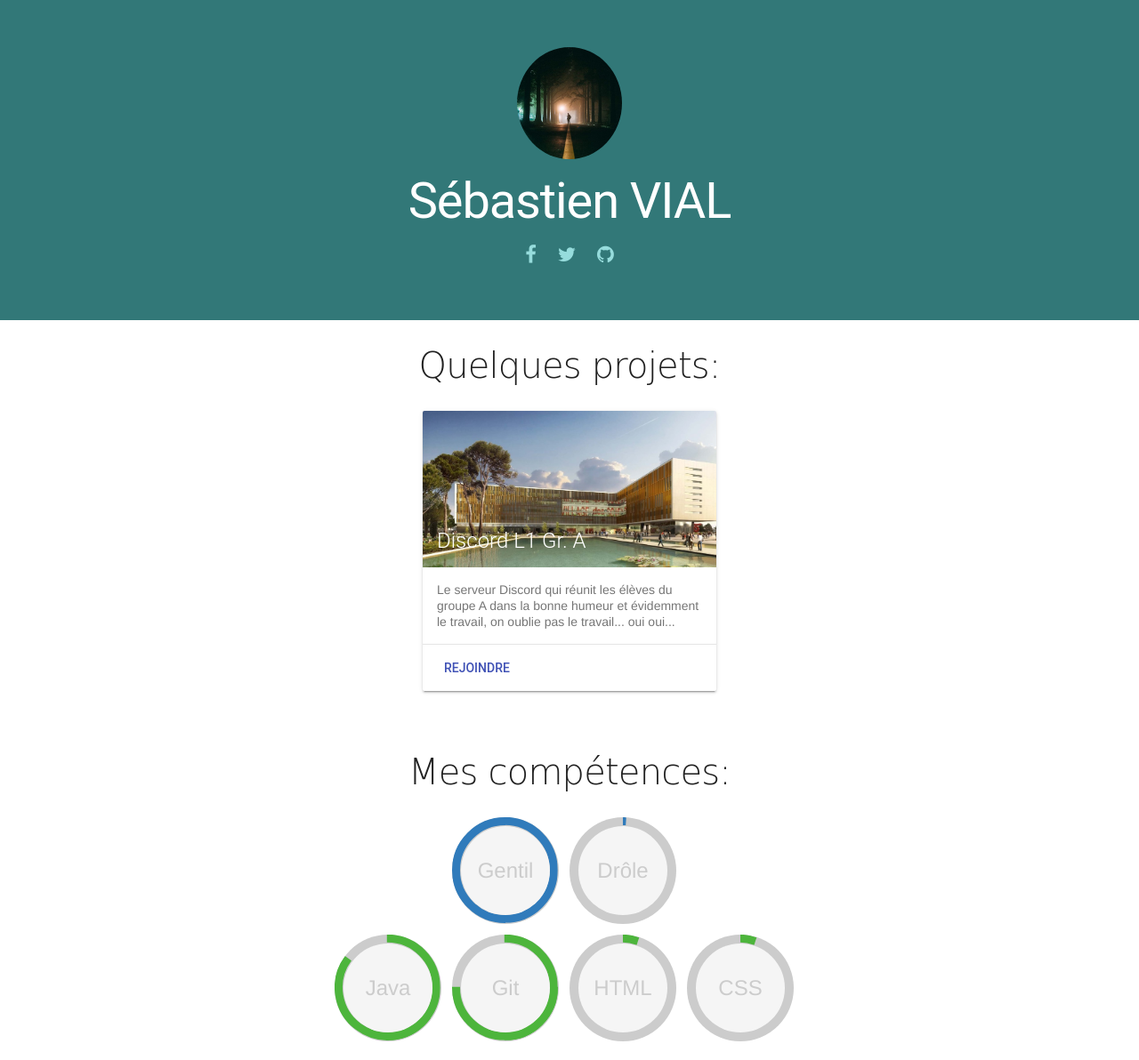
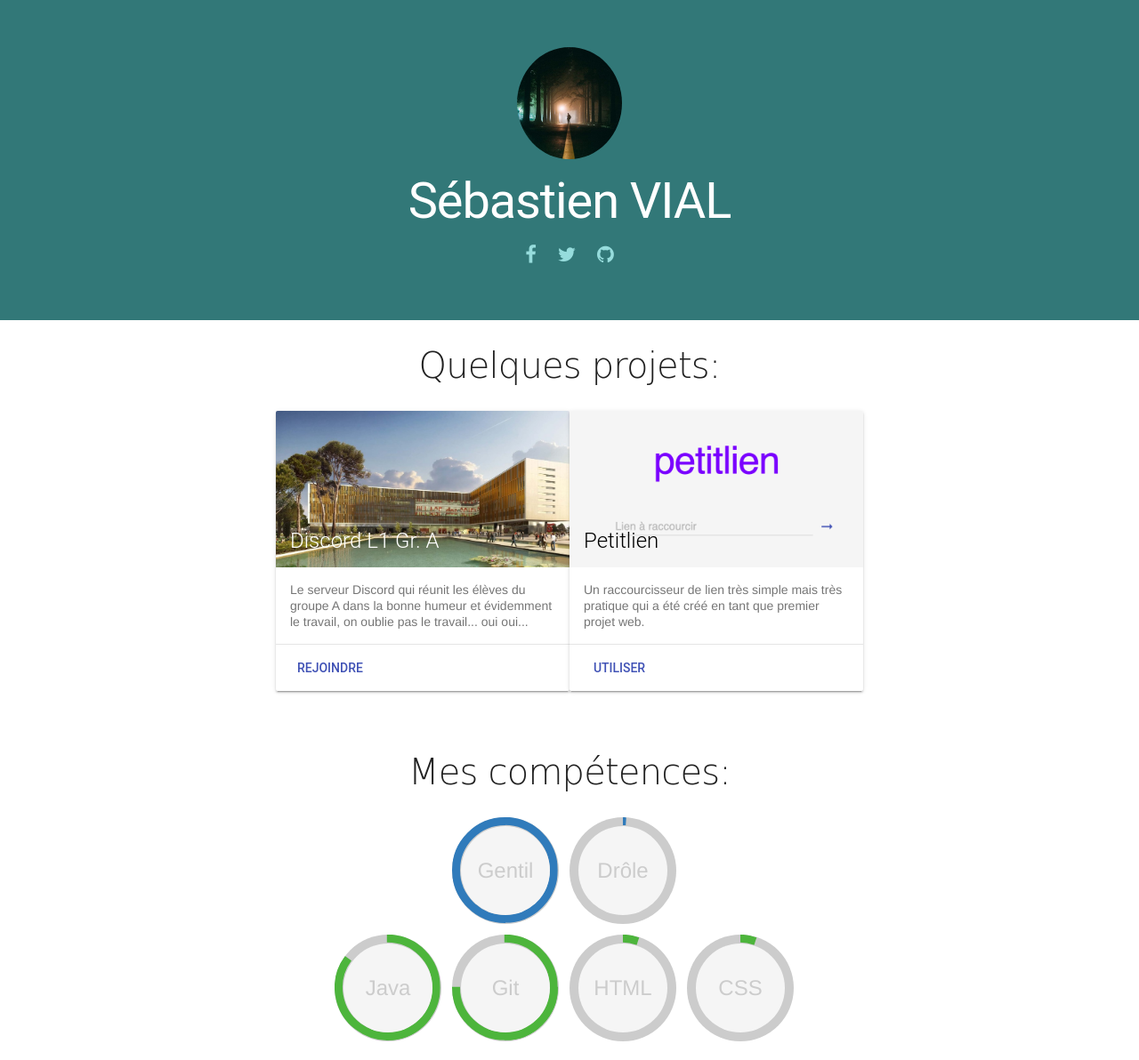
Before and after one commit to Shyrogan/petitlien, a PHP site: page /sebastien.html in a window 1280 px wide. Shown: the top 1192 px of the page at 89% size. Run offline with PHP 8.4, Linux system fonts and the light colour scheme.

Commit message:
ajoute d'un petit truc dans le CV + fix

```diff
--- a/api/shortened/stats.json
+++ b/api/shortened/stats.json
@@ -1 +1 @@
-{"shortenedUrls":3,"visitors":191}
+{"shortenedUrls":3,"visitors":197}
--- a/sebastien.html
+++ b/sebastien.html
@@ -27,6 +27,7 @@
         <!-- Les projets -->
         <div class="projets">
             <h1>Quelques projets:</h1>
+            <div class="projet-container">
                 <div class="discord-card mdl-card mdl-shadow--2dp">
                     <div class="mdl-card__title">
                         <h2 class="mdl-card__title-text">Discord L1 Gr. A</h2>
@@ -38,6 +39,20 @@
                         <a class="mdl-button mdl-button--colored mdl-js-button mdl-js-ripple-effect" href="https://discord.gg/NtpzU64rxt" target="_blank">
                             Rejoindre
                         </a>
+                    </div>
+                </div>
+                <div class="petitlien-card mdl-card mdl-shadow--2dp">
+                    <div class="mdl-card__title">
+                        <h2 class="mdl-card__title-text">Petitlien</h2>
+                    </div>
+                    <div class="mdl-card__supporting-text">
+                        Un raccourcisseur de lien très simple mais très pratique qui a été créé en tant que premier projet web.
+                    </div>
+                    <div class="mdl-card__actions mdl-card--border">
+                        <a class="mdl-button mdl-button--colored mdl-js-button mdl-js-ripple-effect" href="https://petitlien.net" target="_blank">
+                            Utiliser
+                        </a>
+                    </div>
                 </div>
             </div>
         </div>
--- a/style/shyrogan.css
+++ b/style/shyrogan.css
@@ -49,17 +49,35 @@ body {
     background-color: white;
 }
 
+.projets > .projet-container {
+    display: flex;
+    flex-direction: row;
+    justify-content: space-between;
+}
+
 .projets > h1 {
-    font-family: "DejaVu Sans Light", serif;
+    font-family: "DejaVu Sans Light", sans-serif;
     font-size: 40px;
 }
 
-.projets > .discord-card > .mdl-card__title {
+.projets > .projet-container > .discord-card > .mdl-card__title {
     color: #fff;
     height: 176px;
     background: url('../image/triolet.jpg') center / cover;
 }
-.projets > .discord-card > .mdl-card__menu {
+.projets > .projet-container > .discord-card > .mdl-card__menu {
+    color: #fff;
+}
+
+.projets > .projet-container > .petitlien-card > .mdl-card__title {
+    color: #fff;
+    height: 176px;
+    background: url('../image/petitlien.png') center / cover;
+}
+.projets > .projet-container > .petitlien-card > .mdl-card__title {
+    color: black;
+}
+.projets > .projet-container > .petitlien-card > .mdl-card__menu {
     color: #fff;
 }
 
@@ -80,7 +98,7 @@ body {
 }
 
 .competences > h1 {
-    font-family: "DejaVu Sans Light", serif;
+    font-family: "DejaVu Sans Light", sans-serif;
     font-size: 40px;
 }
 
```
Also changed, not shown: style/style.css (+6 -6 lines), image/petitlien.png (added). Lines whose indentation alone changed are shown as unchanged.
